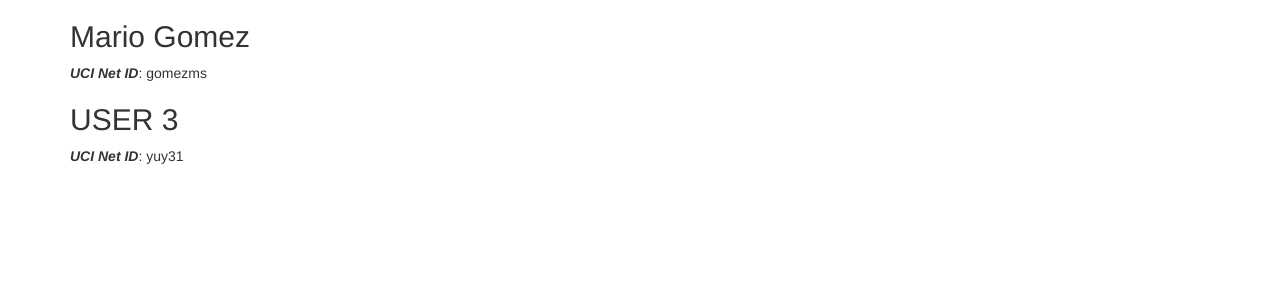
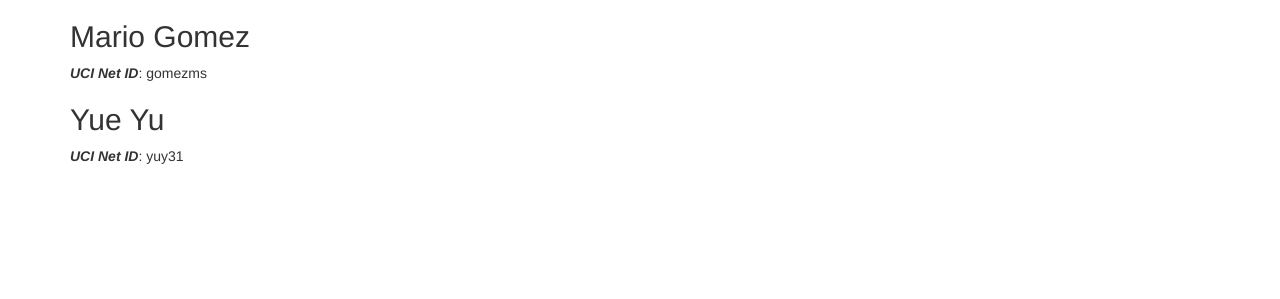
Before and after one commit to joycele/Shepherd, a Jekyll site: the page built from docs/team.md, in a window 1280 px wide. Shown: the part 296-595 px from the top of the page. Built offline with Jekyll 4.4.1, drawn with Linux system fonts in a browser that asks for light colours.

Commit message:
add name yuy

```diff
--- a/docs/team.md
+++ b/docs/team.md
@@ -12,5 +12,5 @@
 ## Mario Gomez
 ***UCI Net ID***: gomezms
 
-## USER 3
+## Yue Yu
 ***UCI Net ID***: yuy31
```
